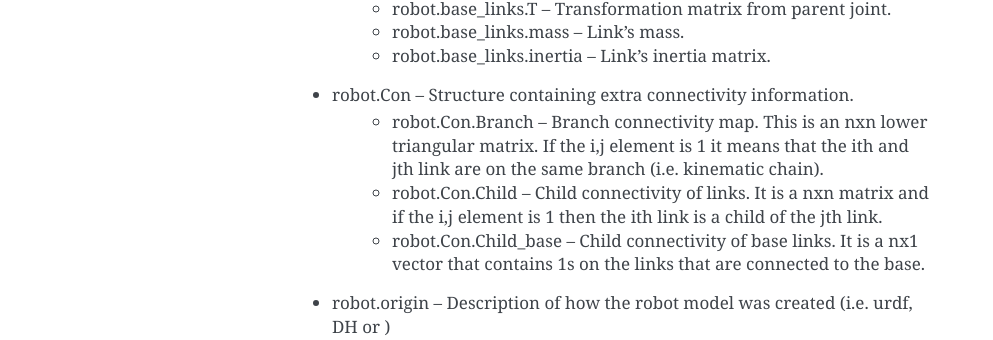
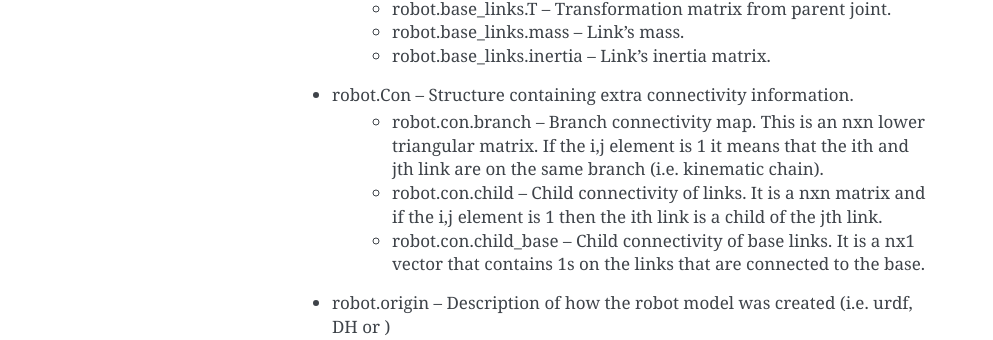
Before and after one commit to wujiashu0421/SPART, a Sphinx documentation site: the page built from docs/source/Robot_Model.rst, in a window 1280 px wide. Shown: the part 831-1171 px from the top of the page, without its empty margins (148-1141 px from the left). Built offline with Sphinx 7.4.7, drawn with Linux system fonts in a browser that asks for light colours.

```diff
--- a/docs/source/Robot_Model.rst
+++ b/docs/source/Robot_Model.rst
@@ -30,7 +30,7 @@ The `robot` model is build as a Matlab structure with the following fields:
 		* robot.base_links.mass -- Link's mass.
 		* robot.base_links.inertia -- Link's inertia matrix.
 	* robot.Con -- Structure containing extra connectivity information.
-		* robot.Con.Branch -- Branch connectivity map. This is an nxn  lower triangular matrix. If the i,j element is 1 it means that the ith and jth link are on the same branch (i.e. kinematic chain).
-		* robot.Con.Child -- Child connectivity of links. It is a nxn matrix and if the i,j element is 1 then the ith link is a child of the jth link.
-		* robot.Con.Child_base -- Child connectivity of base links. It is a nx1 vector that contains 1s on the links that are connected to the base.
+		* robot.con.branch -- Branch connectivity map. This is an nxn  lower triangular matrix. If the i,j element is 1 it means that the ith and jth link are on the same branch (i.e. kinematic chain).
+		* robot.con.child -- Child connectivity of links. It is a nxn matrix and if the i,j element is 1 then the ith link is a child of the jth link.
+		* robot.con.child_base -- Child connectivity of base links. It is a nx1 vector that contains 1s on the links that are connected to the base.
 	* robot.origin -- Description of how the robot model was created (i.e. urdf, DH or )
```
Also changed, not shown: 9 other files.
